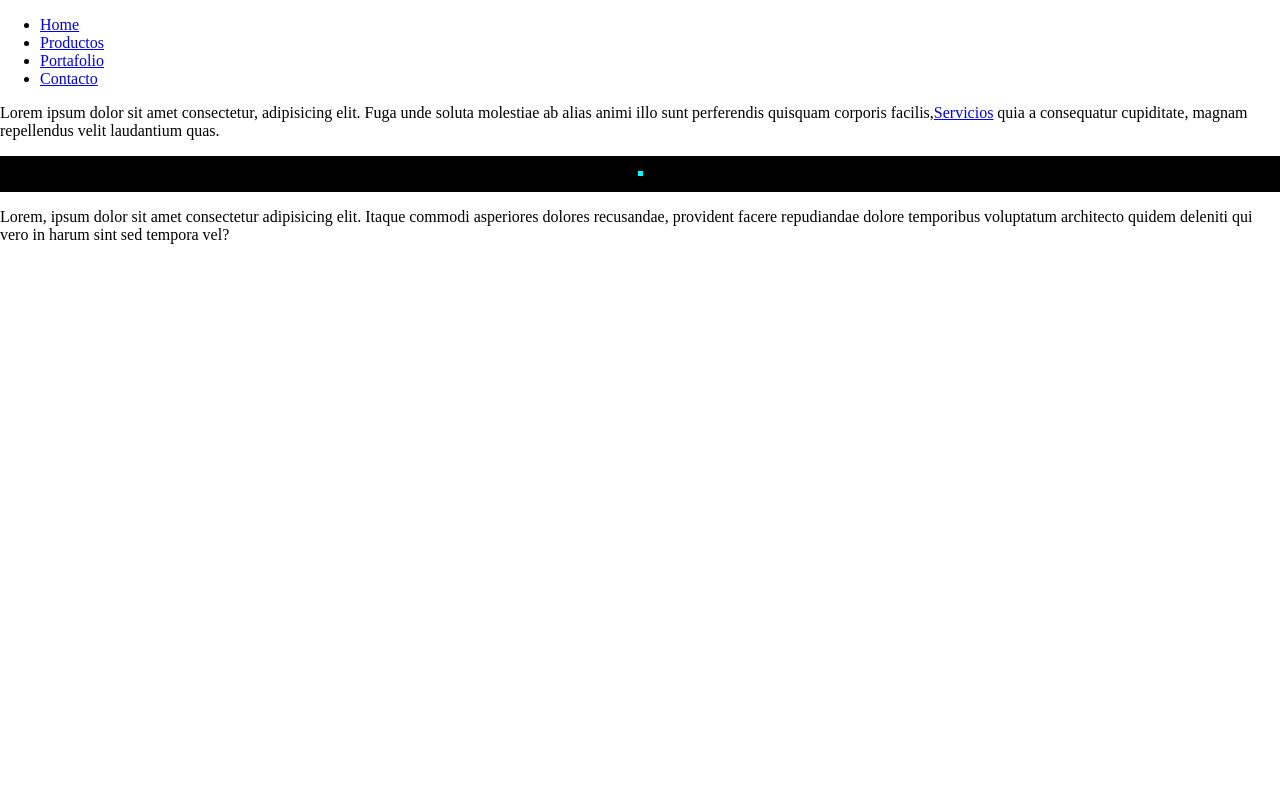
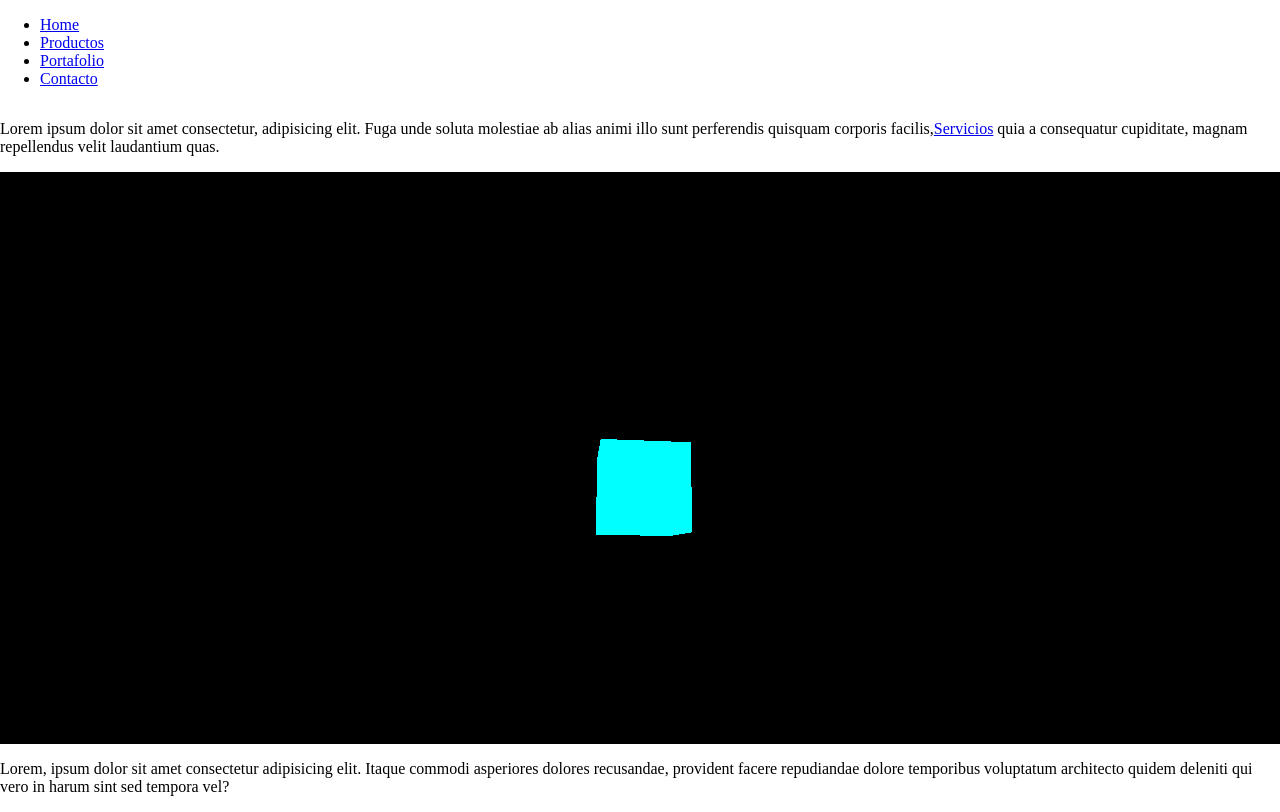
Before and after one commit to AleeCruz/Gamma_Stream_V1.1, a website built with Vite: page index.html in a window 1280 px wide. Built offline with nearby package versions, Linux system fonts and the light colour scheme.

Commit message:
Se agregaron estilos

```diff
--- /dev/null
+++ b/css/style.css
@@ -0,0 +1,10 @@
+main {
+  width: 100%;
+  height: 80vh; /* O la altura que quieras que tenga el 3D */
+  position: relative;
+  overflow: hidden;
+}
+
+canvas {
+  display: block; /* Elimina espacios en blanco extra abajo del canvas */
+}
--- a/index.html
+++ b/index.html
@@ -6,7 +6,10 @@
     <style>
       body { margin: 0; }
     </style>
+    <link rel="stylesheet" href="css/style.css">
   </head>
+
+
   <body>
 
 
```
Also changed, not shown: productos.html (+1 -0 lines).
